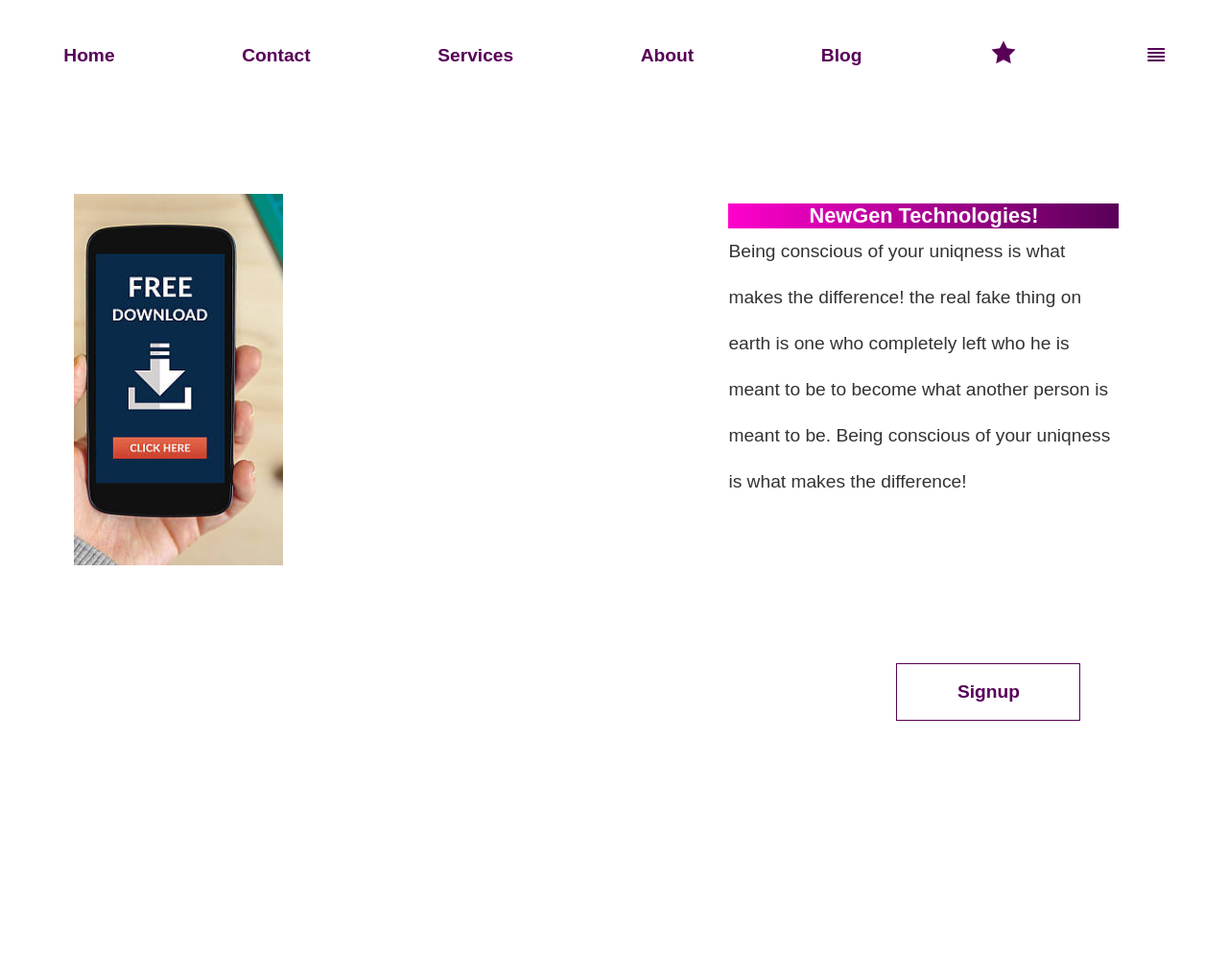
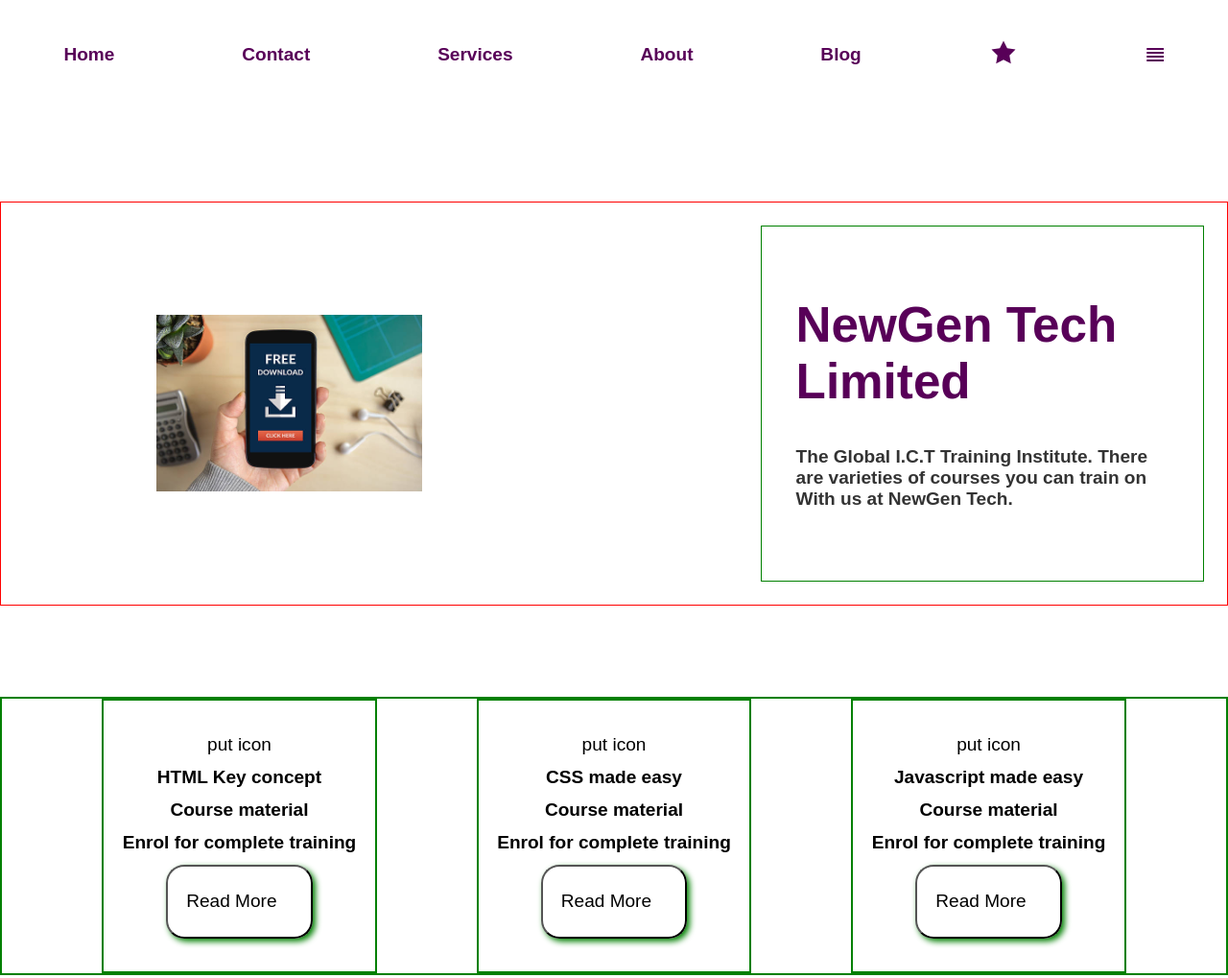
Before and after one commit to john2love/johnny, a plain HTML site: page user-fend/index.html in a window 1280 px wide. Shown: the top 1019 px of the page at 96% size. Before the commit the page ends 800 px from the top, so only its background shows below. Drawn offline with Linux system fonts and the light colour scheme.

Commit message:
Project optimized by css medial query, and other files added

```diff
--- a/user-bd/package.json
+++ b/user-bd/package.json
@@ -3,7 +3,8 @@
   "version": "1.0.0",
   "main": "index.js",
   "scripts": {
-    "test": "echo \"Error: no test specified\" && exit 1"
+    "start": "node server.js",
+    "dev": "nodemon server.js"
   },
   "keywords": [],
   "author": "",
--- a/user-bd/server.js
+++ b/user-bd/server.js
@@ -47,7 +47,8 @@
     if (!username || !email || !password) {
         return res.status(400).json('All fields are required.');
     }
-    const userExists = users.find((user) => {user.email === email || user.username === username});
+    const userExists = users.find((user) => user.email === email || user.username === username);
+
 
     if (userExists) {
         return res.status(409).json('User already registered.');
--- /dev/null
+++ b/user-fend/index.css
@@ -0,0 +1,44 @@
+
+*{margin: 0; padding: 0;box-sizing: border-box; font-size: clamp(6px, 1.5vw, 1.5rem);}
+
+body{text-align: center; width: 100vw; height: 100dvh; font-family: arial, sans-serif; display: flex; flex-direction: column; background-color: white;}
+
+body .header{width: 100%; height: 6em;  display: flex; justify-content: space-around; align-items: center; background-color: white;}
+
+.header ul{width: 100%; height: 70dvh; margin: 0 auto;  display: flex; font-size: min(1rem, 2vw, 1.8rem); justify-content: space-around; align-items: center; color: rgb(88, 0, 88); font-weight: bold;}
+
+ul li{list-style-type: none;}
+
+body .first{ position: relative; width: 100%; height: 70dvh; margin: 0 auto; display: flex; align-items: center;
+  justify-content: space-around; padding: clamp(12px, 4vw, 24px);
+
+}
+
+.first .para{ width: clamp(150px, 40vw, 25rem);  height: clamp(200px, 55vh, 500px); color: #333; padding: min(1.9rem, 6%);}
+
+.para h1 {font-size: clamp(10px, 1.7vw, 4rem); color: white; background-image: linear-gradient(to right, #ff00cc, rgb(88, 0, 88)); }
+
+.para p {font-size: clamp(6px, 1.5vw, 1.5rem); text-align: left; line-height: clamp(1.2rem, 4vw, 2.5rem);}
+
+.imo{ object-fit: cover;  aspect-ratio: 9/16; width: clamp(150px, 17vw, 25rem);  height: auto;  background-color: azure;}
+
+
+.first a {animation: blink 2s infinite; background-clip: text; text-decoration: none; font-size: clamp(15px, 2vw, 3rem);
+    background-image: linear-gradient(to right, magenta ,rgb(88, 0, 88)); text-shadow: 1px 1px 3px rgb(135, 135, 233);}
+
+a:hover{-webkit-text-fill-color: red;transition: all 3s ease-in-out;}
+
+#clickin{
+  position: absolute; top: 30em; right: 8em; padding: clamp(10px, 1.4vw, 1rem);
+  width: 10em; font-weight: bold; background: none; outline: none; border: 1px solid, rgb(88, 0, 88);
+  color: rgb(88, 0, 88);
+}
+
+@keyframes blink {
+  0%, 100% {
+    opacity: 1;
+  }
+  50% {
+    opacity: 0;
+  }
+}
--- a/user-fend/index.html
+++ b/user-fend/index.html
@@ -38,23 +38,48 @@
     </div>
 
     <section class="first">
-
-        <img src="phone.jpg" class="imo" alt="phone" >
+        <div class="imageshow"></div>
+        <!-- <img src="phone.jpg" class="imo" alt="phone" > -->
         <a href="text.html">Java Script Lesson</a>
 
         <div class="para">
-            <h1>NewGen Technologies!</h1>
-            <p>
-            Being conscious of your uniqness is what makes the difference!
-            the real fake thing on earth is one who completely left who he is
-            meant to be to become what another person is meant to be.
-            Being conscious of your uniqness is what makes the difference!
+            <h1>NewGen Tech Limited</h1>
+            <h6>
+                The Global I.C.T Training Institute.
+                There are varieties of courses you can train on
+                With us at NewGen Tech.
+            </h6>
+        </div>
 
-            </p>
-        </div>
-        <button id="clickin">Signup</button>
 
     </section>
+
+    <main class="main">
+        <div class="cards">
+            <div class="icon">put icon </div>
+            <h1 class="card-info">HTML Key concept</h1>
+            <h2 class="card-info">Course material</h2>
+            <h3 class="card-info">Enrol for complete training</h3>
+            <button  class="btn">Read More</button>
+        </div>
+
+        <div class="cards">
+            <div class="icon">put icon</div>
+            <h1 class="card-info">CSS made easy</h1>
+            <h2 class="card-info">Course material</h2>
+            <h3 class="card-info">Enrol for complete training</h3>
+            <button  class="btn">Read More</button>
+        </div>
+
+        <div class="cards">
+            <div class="icon">put icon</div>
+            <h1 class="card-info">Javascript made easy</h1>
+            <h2 class="card-info">Course material</h2>
+            <h3 class="card-info">Enrol for complete training</h3>
+            <button class="btn">Read More</button>
+        </div>
+    </main>
+     <button id="clickin">Signup</button>
 
 
     <script src="index.js"></script>
--- a/user-fend/style.css
+++ b/user-fend/style.css
@@ -1,7 +1,7 @@
 
-*{margin: 0; padding: 0;box-sizing: border-box; font-size: clamp(6px, 1.5vw, 1.5rem);}
+*{margin: 0; padding: 0;box-sizing: border-box; font-size: clamp(1rem, 1.2vw + 0.2rem, 1.5rem);text-align-last: left;}
 
-body{text-align: center; width: 100vw; height: 100dvh; font-family: arial, sans-serif; display: flex; flex-direction: column; background-color: white;}
+body{text-align: center; width: 100vw; height: 100dvh; font-family: arial, sans-serif; display: flex; flex-direction: column; background-color: white; gap: 5em;}
 
 body .header{width: 100%; height: 6em;  display: flex; justify-content: space-around; align-items: center; background-color: white;}
 
@@ -9,18 +9,20 @@
 
 ul li{list-style-type: none;}
 
-body .first{ position: relative; width: 100%; height: 70dvh; margin: 0 auto; display: flex; align-items: center;
-  justify-content: space-around; padding: clamp(12px, 4vw, 24px);
+body .first{ position: relative; width: 100%; height: 55rem; margin: 0 auto; display: flex; align-items: center;
+  justify-content: space-around; padding: clamp(12px, 4vw, 24px); border: 1px solid red;
 
 }
 
-.first .para{ width: clamp(150px, 40vw, 25rem);  height: clamp(200px, 55vh, 500px); color: #333; padding: min(1.9rem, 6%);}
+.first .para{ border: 1px solid green; width: clamp(150px, 40vw, 25rem);  height: clamp(200px, 50vh, 20rem); color: #333; padding: min(1.9rem, 6%);display: flex;
+  flex-direction: column;justify-content: center; gap: 2em; text-align: left;
+}
 
-.para h1 {font-size: clamp(10px, 1.7vw, 4rem); color: white; background-image: linear-gradient(to right, #ff00cc, rgb(88, 0, 88)); }
+.para h1 { font-size: clamp(2rem, 4vw, 4rem); color: rgb(88, 0, 88); }
 
-.para p {font-size: clamp(6px, 1.5vw, 1.5rem); text-align: left; line-height: clamp(1.2rem, 4vw, 2.5rem);}
+.para p { text-align: left; line-height: clamp(1.2rem, 2.5vw, 2.5rem);}
 
-.imo{ object-fit: cover;  aspect-ratio: 9/16; width: clamp(150px, 17vw, 25rem);  height: auto;  background-color: azure;}
+.imageshow{ width: clamp(30rem, 17vw, 25rem); height:clamp(10rem, 17vw, 25rem); background-image: url('phone.jpg'); background-position: center; background-size:50%; background-repeat: no-repeat;}
 
 
 .first a {animation: blink 2s infinite; background-clip: text; text-decoration: none; font-size: clamp(15px, 2vw, 3rem);
@@ -29,7 +31,7 @@
 a:hover{-webkit-text-fill-color: red;transition: all 3s ease-in-out;}
 
 #clickin{
-  position: absolute; top: 30em; right: 8em; padding: clamp(10px, 1.4vw, 1rem);
+  position: absolute; top: 80em; right: 8em; padding: clamp(10px, 1.4vw, 1rem);
   width: 10em; font-weight: bold; background: none; outline: none; border: 1px solid, rgb(88, 0, 88);
   color: rgb(88, 0, 88);
 }
@@ -42,3 +44,27 @@
     opacity: 0;
   }
 }
+
+.main{
+  font-size: clamp(16px, 1.9vw, 2rem); display: flex; justify-content: space-evenly;
+  align-items: center; border: 2px solid green;flex-wrap: wrap;
+}
+
+.cards{
+  width: 15em; height: 15em;border: 2px solid green;display: flex; flex-direction: column; gap: 12px;
+   align-items: center; justify-content: center; max-width: 100%
+}
+
+.btn{
+   background: none;padding: 1em; width: 8em;height: 4em; border-radius: 1em;
+  box-shadow: 3px 3px 6px green;
+}
+
+
+  @media(max-width: 600px){
+    .first{display: flex; flex-direction: column; gap: 2em; justify-content: center;align-items: center; min-height: 30em;}
+
+    main{height: auto; display:  flex; flex-direction: column; justify-content: center;align-items: center;  gap: 4em;}
+
+    .cards{min-width: 20em; min-height: 25em;}
+  }
--- a/user-fend/text.js
+++ b/user-fend/text.js
@@ -31,13 +31,13 @@
     let setout;
 
     switch(statusValue){
-        case 'Admin':
+        case 'admin':
             message = 'Access granted! You can manage users and settings.';
             break;
-            case 'Staff':
+            case 'staff':
                 message = 'Access granted, you can edit content.';
                 break;
-                case 'Parent':
+                case 'parent':
                     message = 'Access granted, you can view content.';
                     break;
                     default:
```
Also changed, not shown: user-fend/evenOdd.js (added, +23 -0 lines), user-fend/evenoddchecker.html (added, +21 -0 lines), user-fend/form.html (+9 -12 lines), user-fend/form.js (+16 -30 lines), user-fend/learn.js (+6 -7 lines), user-fend/index.js (line endings or trailing spaces), user-fend/not.html (line endings or trailing spaces), user-fend/text.css (line endings or trailing spaces), user-fend/text.html (line endings or trailing spaces), 1 other file.
